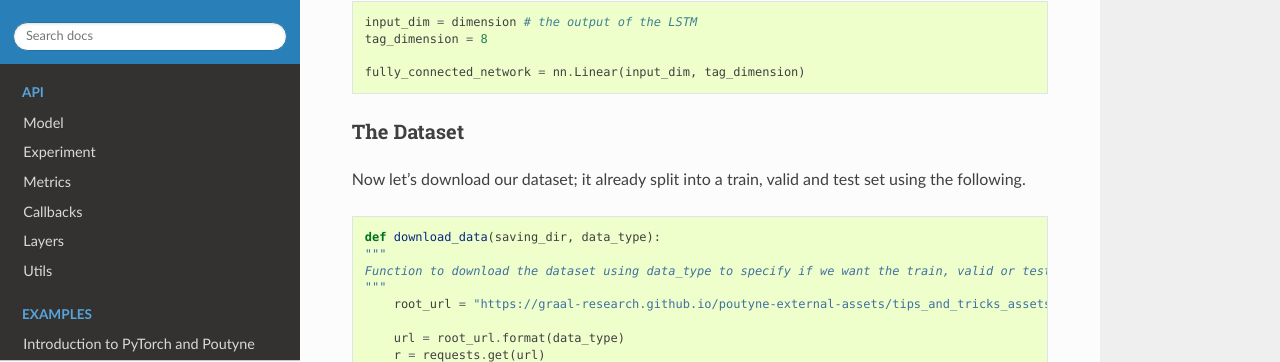
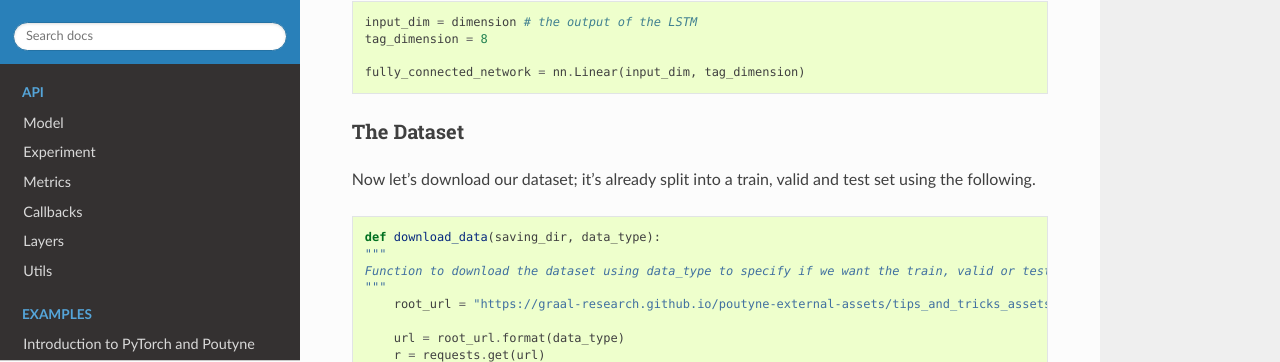
Before and after one commit to GRAAL-Research/poutyne, a Sphinx documentation site: the page built from docs/source/examples/tips_and_tricks.rst, in a window 1280 px wide and 900 px high, scrolled down 2160 px. Shown: the part 88-450 px from the top of the window. Built offline with Sphinx 7.4.7 and the Read the Docs theme 2.0.0, drawn with Linux system fonts in a browser that asks for light colours; the version number could not be read and is left out.

```diff
--- a/docs/source/examples/tips_and_tricks.rst
+++ b/docs/source/examples/tips_and_tricks.rst
@@ -97,7 +97,7 @@ We use this layer to map the representation of the LSTM (300) to the tag space (
 The Dataset
 -----------
 
-Now let's download our dataset; it already split into a train, valid and test set using the following.
+Now let's download our dataset; it's already split into a train, valid and test set using the following.
 
 .. code-block:: python
 
```
